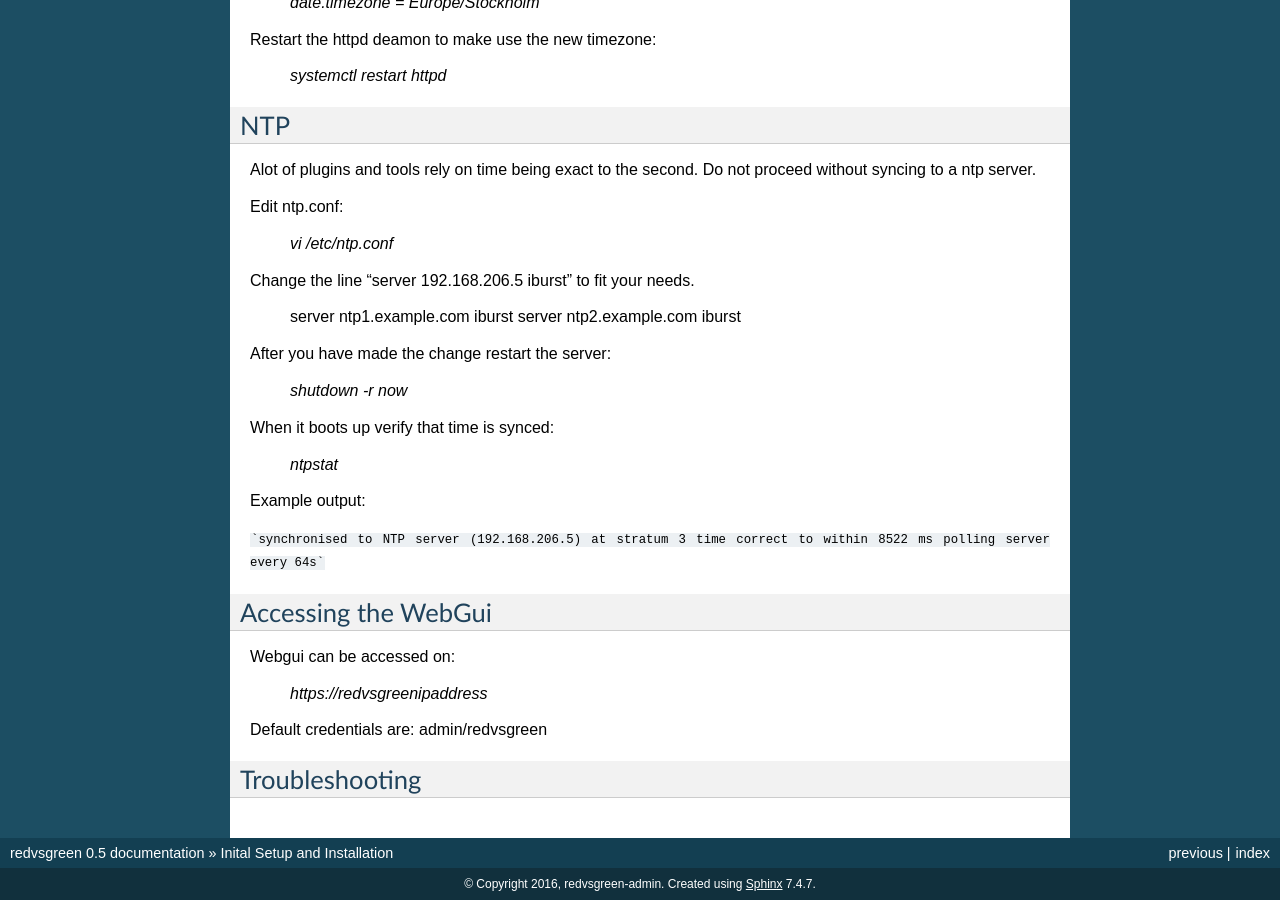
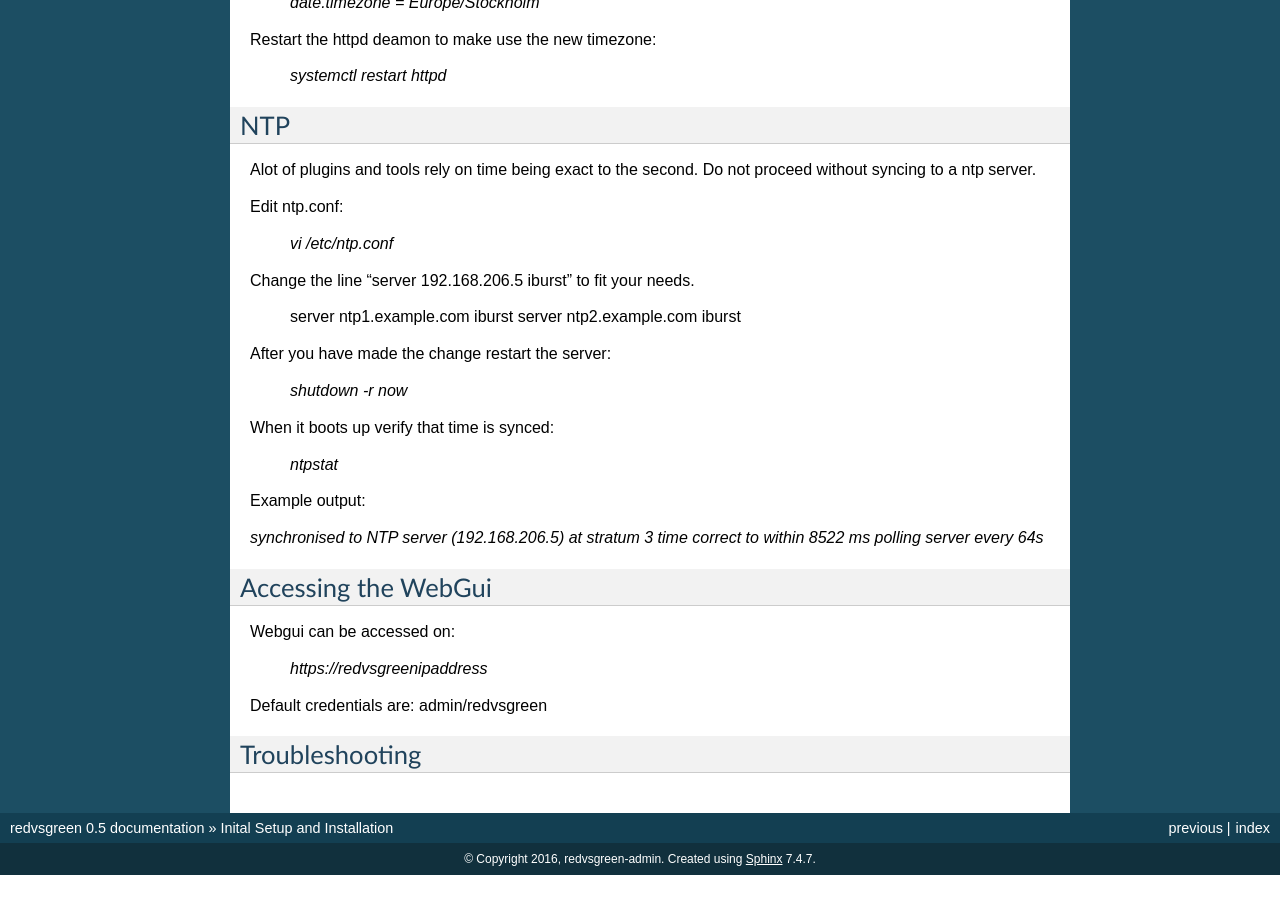
Before and after one commit to RedvsGreen-org/Docs, a Sphinx documentation site: the page built from docs/source/gettingstarted.rst, in a window 1280 px wide and 900 px high, scrolled down 2089 px. Built offline with Sphinx 7.4.7, drawn with Linux system fonts in a browser that asks for light colours; after the commit the page ends 2964 px from its top, so only the background shows below that; part of the change alters nothing that is shown.

Commit message:
Update gettingstarted.rst

````diff
--- a/docs/source/gettingstarted.rst
+++ b/docs/source/gettingstarted.rst
@@ -134,9 +134,9 @@ When it boots up verify that time is synced:
 
 Example output:
 
-```synchronised to NTP server (192.168.206.5) at stratum 3
+`synchronised to NTP server (192.168.206.5) at stratum 3
 time correct to within 8522 ms
-polling server every 64s```
+polling server every 64s`
 
 
 Accessing the WebGui
````
